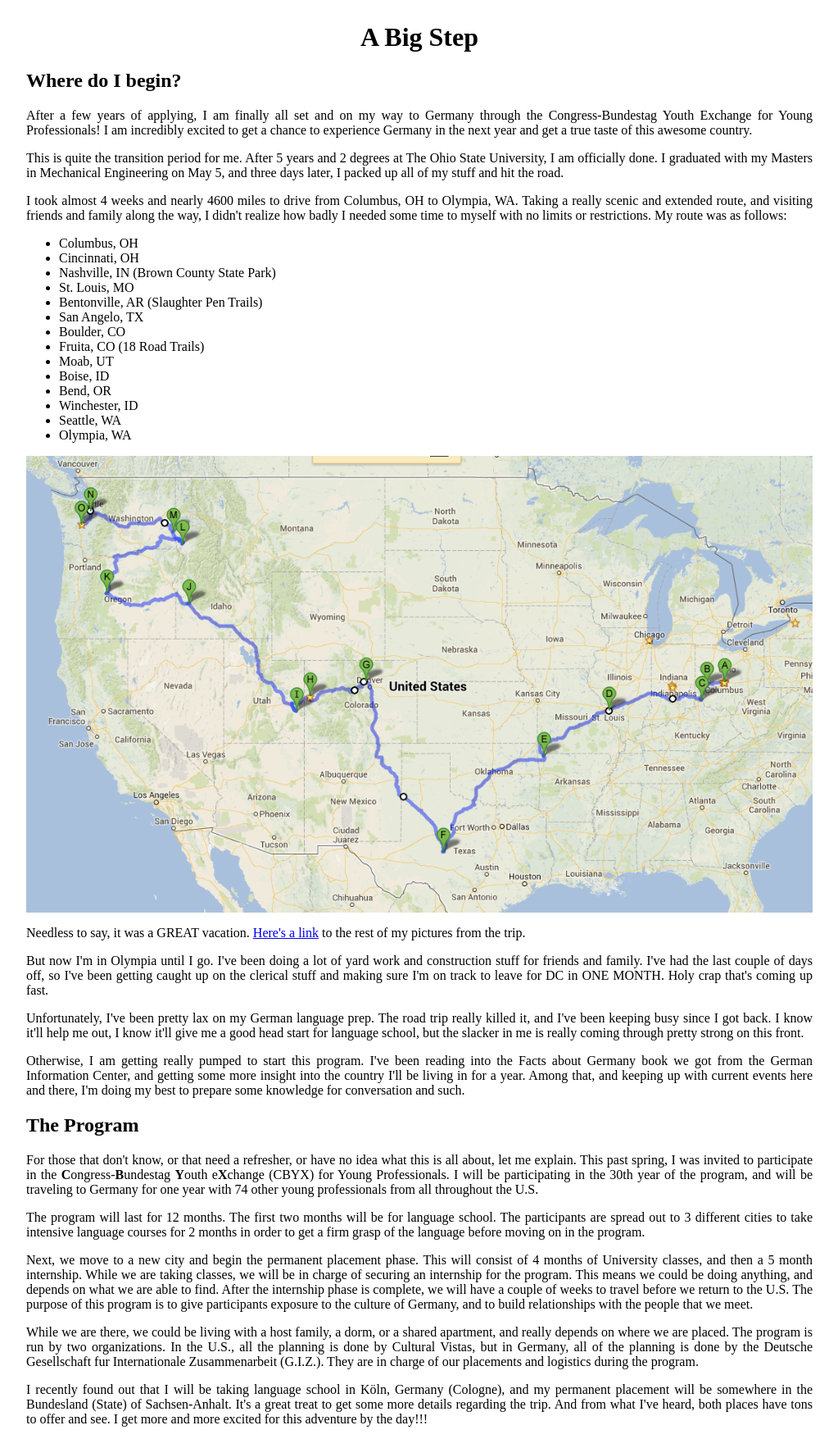
After one commit to nialtilson/nialtilson.github.io, a PHP site: the page made by 2013.06.25 - A Big Step.html in a window 1280 px wide. The commit adds this page. Shown: the whole page at 82% size, without its empty margins (128-1151 px from the left). Run offline with PHP 8.4, Linux system fonts and the light colour scheme.

Commit message:
Start of first blog post
- Copied first blog post content (text, bullets, picture, link)
- Added Sansation font to @font-face properties in stylesheet

```diff
--- /dev/null
+++ b/2013.06.25 - A Big Step.html
@@ -0,0 +1,128 @@
+<!DOCTYPE html>
+<html lang="en">
+
+<head>
+  <meta charset="utf-8">
+  <title>Home Page (need good name)</title>
+  <link rel="stylesheet" href="style.css">
+</head>
+
+<body>
+  <header>
+  </header>
+
+  <h1 class="entryTitle">A Big Step</h1>
+
+  <h2>Where do I begin?</h2>
+
+  <div class="body">
+    <p>After a few years of applying, I am finally all set and on my way to
+    Germany through the Congress-Bundestag Youth Exchange for Young
+    Professionals!  I am incredibly excited to get a chance to experience
+    Germany in the next year and get a true taste of this awesome country.</p>
+
+    <p>This is quite the transition period for me.  After 5 years and 2 degrees
+    at The Ohio State University, I am officially done.  I graduated with my
+    Masters in Mechanical Engineering on May 5, and three days later, I
+    packed up all of my stuff and hit the road.</p>
+
+    <p>I took almost 4 weeks and nearly 4600 miles to drive from Columbus, OH
+    to Olympia, WA.  Taking a really scenic and extended route, and visiting
+    friends and family along the way, I didn't realize how badly I needed
+    some time to myself with no limits or restrictions.  My route was as
+    follows:</p>
+  </div>
+
+  <div class="bullets">
+    <ul>
+      <li>Columbus, OH
+      <li>Cincinnati, OH
+      <li>Nashville, IN (Brown County State Park)
+      <li>St. Louis, MO
+      <li>Bentonville, AR (Slaughter Pen Trails)
+      <li>San Angelo, TX
+      <li>Boulder, CO
+      <li>Fruita, CO (18 Road Trails)
+      <li>Moab, UT
+      <li>Boise, ID
+      <li>Bend, OR
+      <li>Winchester, ID
+      <li>Seattle, WA
+      <li>Olympia, WA
+    </ul>
+  </div>
+
+  <img src="_pictures/Blog/Big Sizes/20130625 - 1 - Trip Map.png" alt="Trip
+  Map">
+
+  <div class="body">
+    <p>Needless to say, it was a GREAT vacation.
+    <a href="https://www.facebook.com/nial.tilson/media_set?set=a.10151722461426424.1073741826.625211423&type=1&l=321a204777">
+    Here's a link</a> to the rest of my pictures from the trip.</p>
+
+    <p>But now I'm in Olympia until I go.  I've been doing a lot of yard work
+    and construction stuff for friends and family.  I've had the last couple
+    of days off, so I've been getting caught up on the clerical stuff and
+    making sure I'm on track to leave for DC in ONE MONTH.  Holy crap that's
+    coming up fast.</p>
+
+    <p>Unfortunately, I've been pretty lax on my German language prep.  The road
+    trip really killed it, and I've been keeping busy since I got back.  I know
+    it'll help me out, I know it'll give me a good head start for language
+    school, but the slacker in me is really coming through pretty strong on
+    this front.</p>
+
+    <p>Otherwise, I am getting really pumped to start this program.  I've been
+    reading into the Facts about Germany book we got from the German
+    Information Center, and getting some more insight into the country I'll
+    be living in for a year.  Among that, and keeping up with current events
+    here and there, I'm doing my best to prepare some knowledge for
+    conversation and such.</p>
+  </div>
+
+  <h2>The Program</h2>
+
+  <div class="body">
+    <p>For those that don't know, or that need a refresher, or have no idea
+    what this is all about, let me explain.  This past spring, I was invited to
+    participate in the <strong>C</strong>ongress-<strong>B</strong>undestag
+    <strong>Y</strong>outh e<strong>X</strong>change (CBYX) for Young
+    Professionals.  I will be participating in the 30th year of the program,
+    and will be traveling to Germany for one year with 74 other young
+    professionals from all throughout the U.S.</p>
+
+    <p>The program will last for 12 months.  The first two months will be for
+    language school.  The participants are spread out to 3 different cities
+    to take intensive language courses for 2 months in order to get a firm
+    grasp of the language before moving on in the program.</p>
+
+    <p>Next, we move to a new city and begin the permanent placement phase.
+    This will consist of 4 months of University classes, and then a 5 month
+    internship.  While we are taking classes, we will be in charge of securing
+    an internship for the program.  This means we could be doing anything,
+    and depends on what we are able to find.  After the internship phase is
+    complete, we will have a couple of weeks to travel before we return to
+    the U.S.  The purpose of this program is to give participants exposure
+    to the culture of Germany, and to build relationships with the people that
+    we meet.</p>
+
+    <p>While we are there, we could be living with a host family, a dorm, or a
+    shared apartment, and really depends on where we are placed.  The program
+    is run by two organizations.  In the U.S., all the planning is done by
+    Cultural Vistas, but in Germany, all of the planning is done by the
+    Deutsche Gesellschaft fur Internationale Zusammenarbeit (G.I.Z.).  They
+    are in charge of our placements and logistics during the program.</p>
+
+    <p>I recently found out that I will be taking language school in Köln,
+    Germany (Cologne), and my permanent placement will be somewhere in the
+    Bundesland (State) of Sachsen-Anhalt.  It's a great treat to get some more
+    details regarding the trip.  And from what I've heard, both places have
+    tons to offer and see.  I get more and more excited for this adventure by
+    the day!!!</p>
+  </div>
+
+  <footer>
+  </footer>
+</body>
+
+</html>
--- a/style.css
+++ b/style.css
@@ -1,12 +1,79 @@
-h1 {
-  color:black;
-  font-family:sansation_bold;
+@font-face {
+    font-family: 'sansation';
+    src: url('https://github.com/nialtilson/nialtilson.github.io/tree/master/_fonts/Sansation_webfontkit/sansation_regular-webfont.woff2') format('woff2'),
+         url('https://github.com/nialtilson/nialtilson.github.io/tree/master/_fonts/Sansation_webfontkit/sansation_regular-webfont.woff') format('woff');
 }
-em {font-size: .75em}
 
-.container {
-  display: flex;
-  flex-wrap: wrap;
+@font-face {
+    font-family: 'sansation';
+    src: url('https://github.com/nialtilson/nialtilson.github.io/blob/master/_fonts/Sansation_webfontkit/sansation_bold-webfont.woff') format('woff2'),
+         url('https://github.com/nialtilson/nialtilson.github.io/tree/master/_fonts/Sansation_webfontkit/sansation_bold-webfont.woff') format('woff');
+    font-weight: bold;
+}
+
+@font-face {
+    font-family: 'sansation';
+    src: url('https://github.com/nialtilson/nialtilson.github.io/tree/master/_fonts/Sansation_webfontkit/sansation_italic-webfont.woff2') format('woff2'),
+         url('https://github.com/nialtilson/nialtilson.github.io/tree/master/_fonts/Sansation_webfontkit/sansation_italic-webfont.woff') format('woff');
+    font-style: italic;
+}
+
+@font-face {
+    font-family: 'sansation';
+    src: url('https://github.com/nialtilson/nialtilson.github.io/tree/master/_fonts/Sansation_webfontkit/sansation_light-webfont.woff2') format('woff2'),
+         url('https://github.com/nialtilson/nialtilson.github.io/tree/master/_fonts/Sansation_webfontkit/sansation_light-webfont.woff') format('woff');
+    font-weight: lighter;
+}
+
+@font-face {
+    font-family: 'sansation';
+    src: url('https://github.com/nialtilson/nialtilson.github.io/tree/master/_fonts/Sansation_webfontkit/sansation_bold_italic-webfont.woff2') format('woff2'),
+         url('https://github.com/nialtilson/nialtilson.github.io/tree/master/_fonts/Sansation_webfontkit/sansation_bold_italic-webfont.woff') format('woff');
+    font-weight: bold;
+    font-style: italic;
+}
+
+@font-face {
+    font-family: 'sansation_light_italic';
+    src: url('https://github.com/nialtilson/nialtilson.github.io/tree/master/_fonts/Sansation_webfontkit/sansation_light_italic-webfont.woff2') format('woff2'),
+         url('https://github.com/nialtilson/nialtilson.github.io/tree/master/_fonts/Sansation_webfontkit/sansation_light_italic-webfont.woff') format('woff');
+    font-weight: lighter;
+    font-style: italic;
+}
+
+body {
+  margin: auto;
+  margin-top: 20pt;
+  margin-bottom: 20pt;
+  /* border: 1px solid lightgrey; */
+  max-width: 960px;
+  padding: 20px;
+  padding-top: 0px;
+  padding-bottom: 0px;
+  font: sansation;
+
+}
+
+img {
+  display: block;
+  margin-left: auto;
+  margin-right: auto;
+  width: 100%;
+  border: 5px black;
+}
+
+.entryTitle {
+  align-self: center;
+  color: black;
+  text-align: center;
+}
+
+.body {
+  text-align: justify;
+}
+
+.bullets {
+
 }
 
 .checkers {
```
Also changed, not shown: _fonts/Sansation_webfontkit/stylesheet.css (+35 -63 lines), _pictures/Blog/Big Sizes/20130625 - 1 - Trip Map.png (added), _pictures/Blog/Previews/20130625 - 1p - Trip Map.png (added), _pictures/Blog/Thumbnails/20130625 - 1t - Trip Map.png (added), 3 other files.
